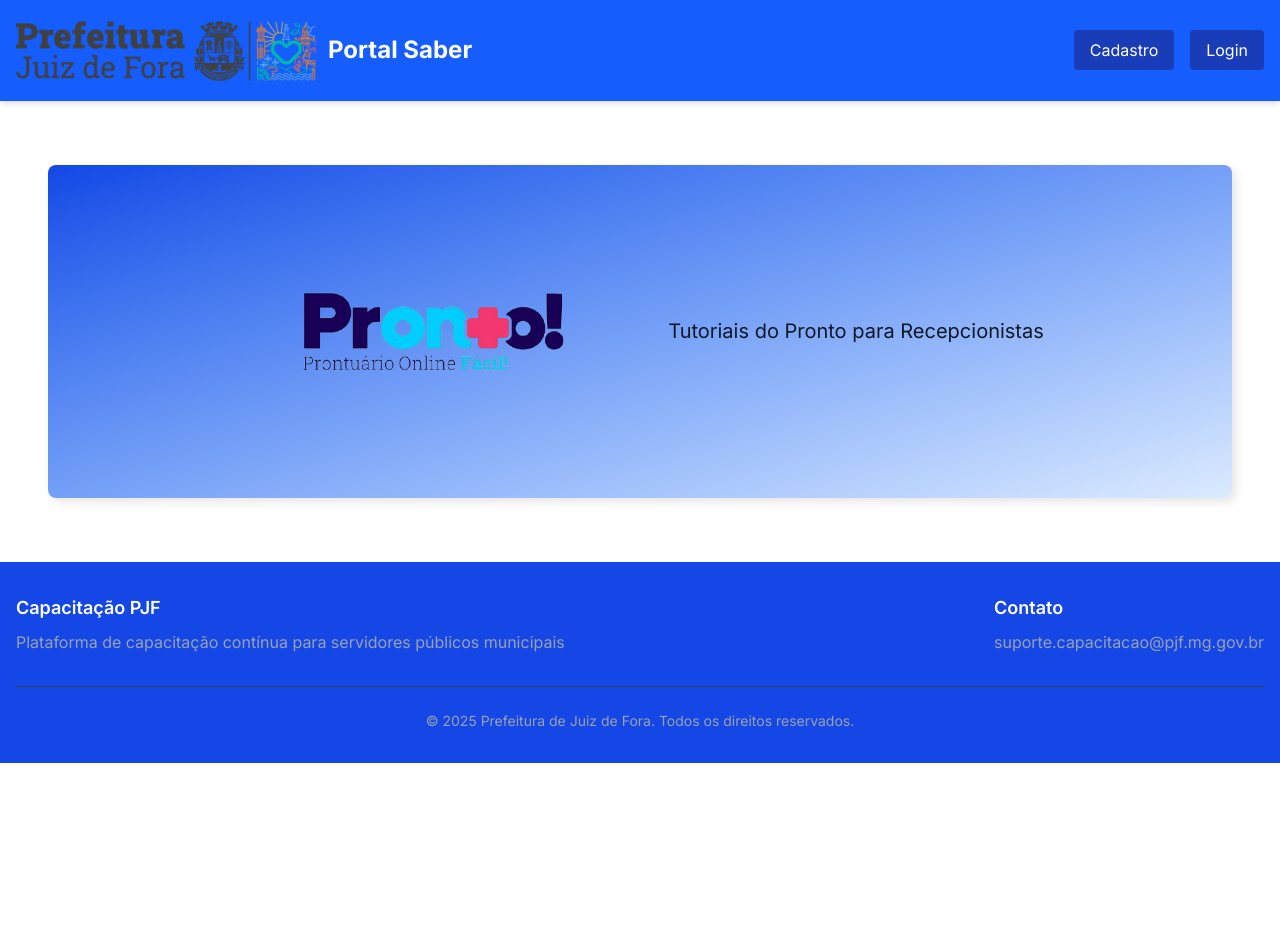
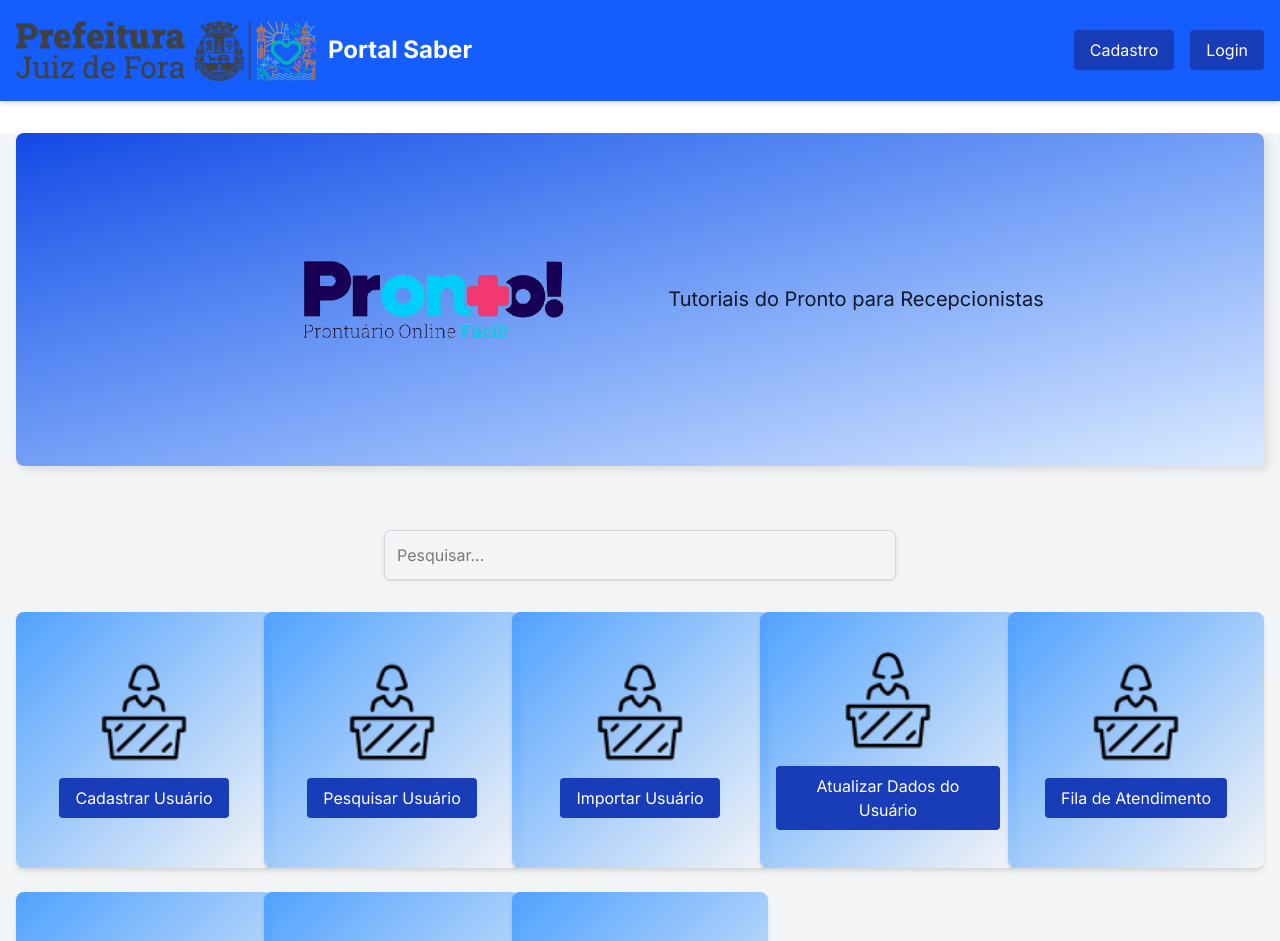
Before and after one commit to msarlo/PortalDoSaber, a Next.js app: page /cursos/pronto/recepcionista in a window 1280 px wide. Shown: the top 941 px of the page. Before the commit the page ends 800 px from the top, so only its background shows below. Built offline with nearby package versions, Linux system fonts and the light colour scheme.

Commit message:
Fix: corrigindo erro de rebase/atualização da branch

```diff
--- a/src/app/cursos/pronto/recepcionista/page.tsx
+++ b/src/app/cursos/pronto/recepcionista/page.tsx
@@ -1,12 +1,37 @@
 import { Banner } from "@/components/Banner";
-import logoProntoBanner from "/public/assets/images/LogoProntoSemBG.png"; // Importe a imagem
+import { Container } from '@/components/Container';
+import { tutoriaisProntoRecepicionista,Tutorial } from '@/lib/prontoData';
+import logoProntoBanner from '/public/assets/images/LogoProntoSemBG.png';
 
 export default function HomePage() {
   return (
-    <main style={{ padding: "2rem" }}>
+    <main className="min-h-screen bg-gray-100">
       <Banner
       title={logoProntoBanner}
         descricao="Tutoriais do Pronto para Recepcionistas"/>
+
+       {/* Barra de Pequisa COMPONENTIZAR DEPOIS*/}
+      <div className="container mx-auto px-4 sm:px-6 lg:px-8 py-8">
+        <div className="mb-8 flex justify-center">
+          <input
+            type="text"
+            placeholder="Pesquisar..."
+            className="p-3 border border-gray-300 rounded-md shadow-sm w-full max-w-lg focus:ring-blue-500 focus:border-blue-500"
+          />
+        </div>
+
+        {/* Grid de Profissões */}
+        <div className="grid grid-cols-1 sm:grid-cols-2 md:grid-cols-3 lg:grid-cols-4 xl:grid-cols-5 gap-6 justify-items-center">
+          {tutoriaisProntoRecepicionista.map((tutorial: Tutorial) => (
+            <Container
+              key={tutorial.id}
+              img={tutorial.imagemSrc}
+              buttonText={tutorial.titulo}
+              href={`/cursos/pronto/${tutorial.profissaoSlug}/${tutorial.slug}`}
+            />
+          ))}
+        </div>
+      </div>
     </main>
   );
 }
```
